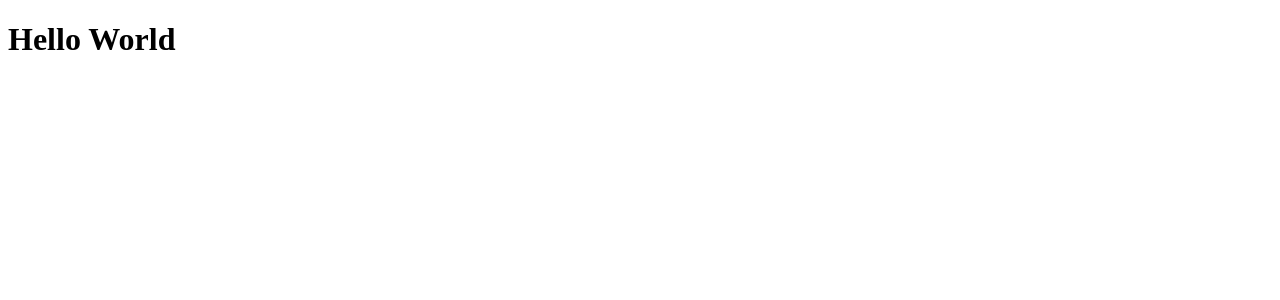
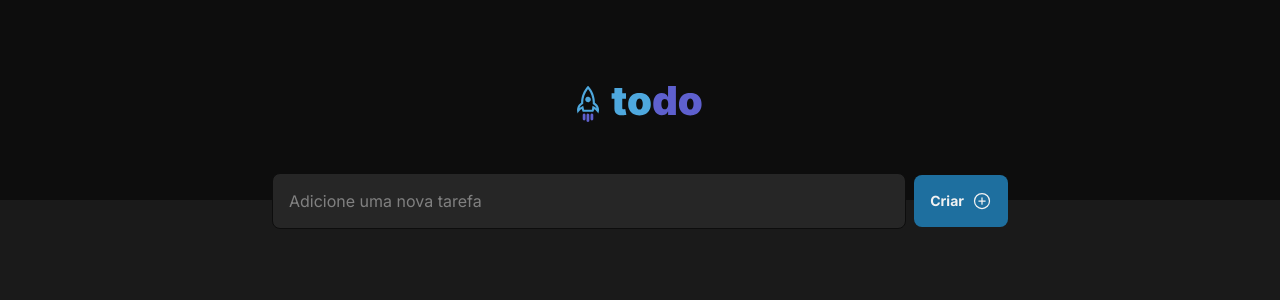
Before and after one commit to oigabrielteodoro/todo-list, a React (Vite) app: page / in a window 1280 px wide. Shown: the top 300 px of the page. Built offline with nearby package versions, Linux system fonts and the light colour scheme.

Commit message:
Add NewTask component

```diff
--- a/package.json
+++ b/package.json
@@ -9,6 +9,7 @@
     "preview": "vite preview"
   },
   "dependencies": {
+    "phosphor-react": "1.4.1",
     "react": "^18.2.0",
     "react-dom": "^18.2.0"
   },
--- /dev/null
+++ b/src/App.module.css
@@ -0,0 +1,16 @@
+.header {
+  background: var(--gray-700);
+  height: 20rem;
+  display: flex;
+  align-items: center;
+  justify-content: center;
+}
+
+.content {
+  display: flex;
+  flex-direction: column;
+  transform: translateY(-2.7rem);
+  max-width: calc(73.6rem + (2.4rem * 2));
+  margin-inline: auto;
+  padding-inline: 2.4rem;
+}
--- a/src/App.tsx
+++ b/src/App.tsx
@@ -1,3 +1,23 @@
+import Logo from "./components/Logo";
+import NewTask from "./components/NewTask";
+
+import styles from "./App.module.css";
+
+import "./global.css";
+
 export default function App() {
-  return <h1>Hello World</h1>;
+  function createTask() {
+    console.log("Task created");
+  }
+
+  return (
+    <>
+      <header className={styles.header}>
+        <Logo />
+      </header>
+      <main className={styles.content}>
+        <NewTask onCreateTask={createTask} />
+      </main>
+    </>
+  );
 }
--- /dev/null
+++ b/src/components/NewTask/NewTask.module.css
@@ -0,0 +1,47 @@
+.newTaskForm {
+  display: flex;
+  align-items: center;
+  margin-inline: auto;
+  column-gap: 0.8rem;
+  width: 100%;
+}
+
+.newTaskInput {
+  outline: 0;
+  background: var(--gray-500);
+  border: 0.1rem solid var(--gray-700);
+  transition: color 0.2s, border-color 0.2s;
+  border-radius: 0.8rem;
+  padding: 1.6rem;
+  flex: 1;
+}
+
+.newTaskInput::placeholder {
+  color: var(--gray-300);
+}
+
+.newTaskInput:focus {
+  border-color: var(--purple-dark);
+  color: var(--gray-100);
+}
+
+.newTaskButton {
+  border: 0;
+  cursor: pointer;
+  background: var(--blue-dark);
+  font-weight: bold;
+  font-size: 1.4rem;
+  color: var(--gray-100);
+  transition: background 0.2s;
+
+  padding: 1.6rem;
+  column-gap: 0.8rem;
+  border-radius: 0.8rem;
+
+  display: flex;
+  align-items: center;
+}
+
+.newTaskButton:hover {
+  background: var(--blue);
+}
--- /dev/null
+++ b/src/components/NewTask/NewTask.tsx
@@ -0,0 +1,29 @@
+import { PlusCircle } from "phosphor-react";
+import { FormEvent } from "react";
+
+import styles from "./NewTask.module.css";
+
+type Props = {
+  onCreateTask: () => void;
+};
+
+export default function NewTask({ onCreateTask }: Props) {
+  function handleCreateTask(event: FormEvent<HTMLFormElement>) {
+    event.preventDefault();
+
+    onCreateTask();
+  }
+
+  return (
+    <form className={styles.newTaskForm} onSubmit={handleCreateTask}>
+      <input
+        type="text"
+        placeholder="Adicione uma nova tarefa"
+        className={styles.newTaskInput}
+      />
+      <button type="submit" className={styles.newTaskButton}>
+        Criar <PlusCircle size={20} />
+      </button>
+    </form>
+  );
+}
--- /dev/null
+++ b/src/components/NewTask/index.ts
@@ -0,0 +1 @@
+export { default } from "./NewTask";
--- a/src/global.css
+++ b/src/global.css
@@ -21,13 +21,18 @@
   box-sizing: border-box;
 }
 
+html {
+  font-size: 62.5%;
+}
+
 body, input, textarea, button {
   background: var(--gray-600);
   color: var(--gray-300);
   -webkit-font-smoothing: antialiased;
   font-family: 'Inter', sans-serif;
   font-weight: 400;
-  font-size: 1rem;
+  font-size: 1.6rem;
+  line-height: 140%;
 }
 
 ul {
```
Also changed, not shown: 1 other file (tests, documents, lock files or other folders).
